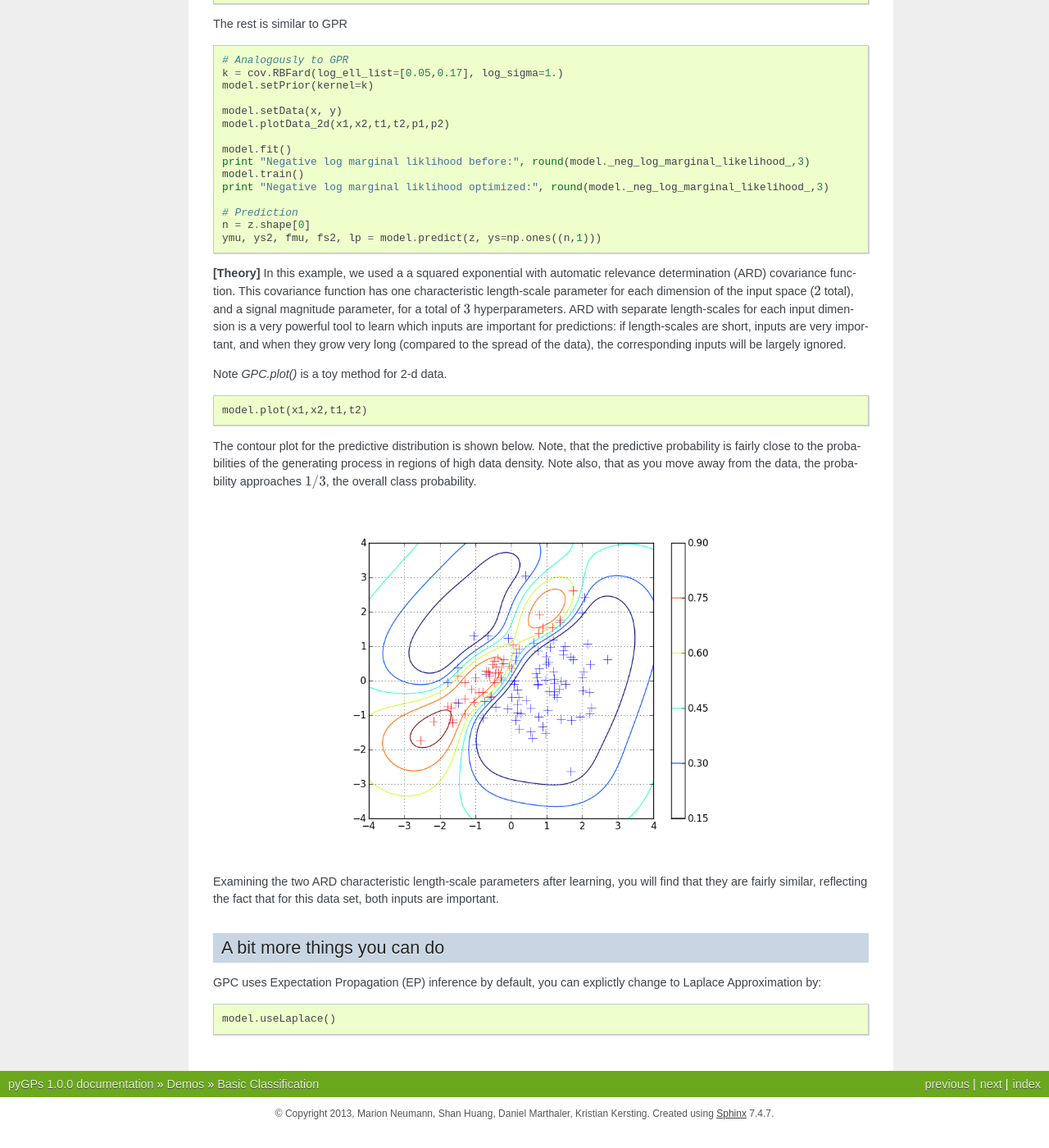
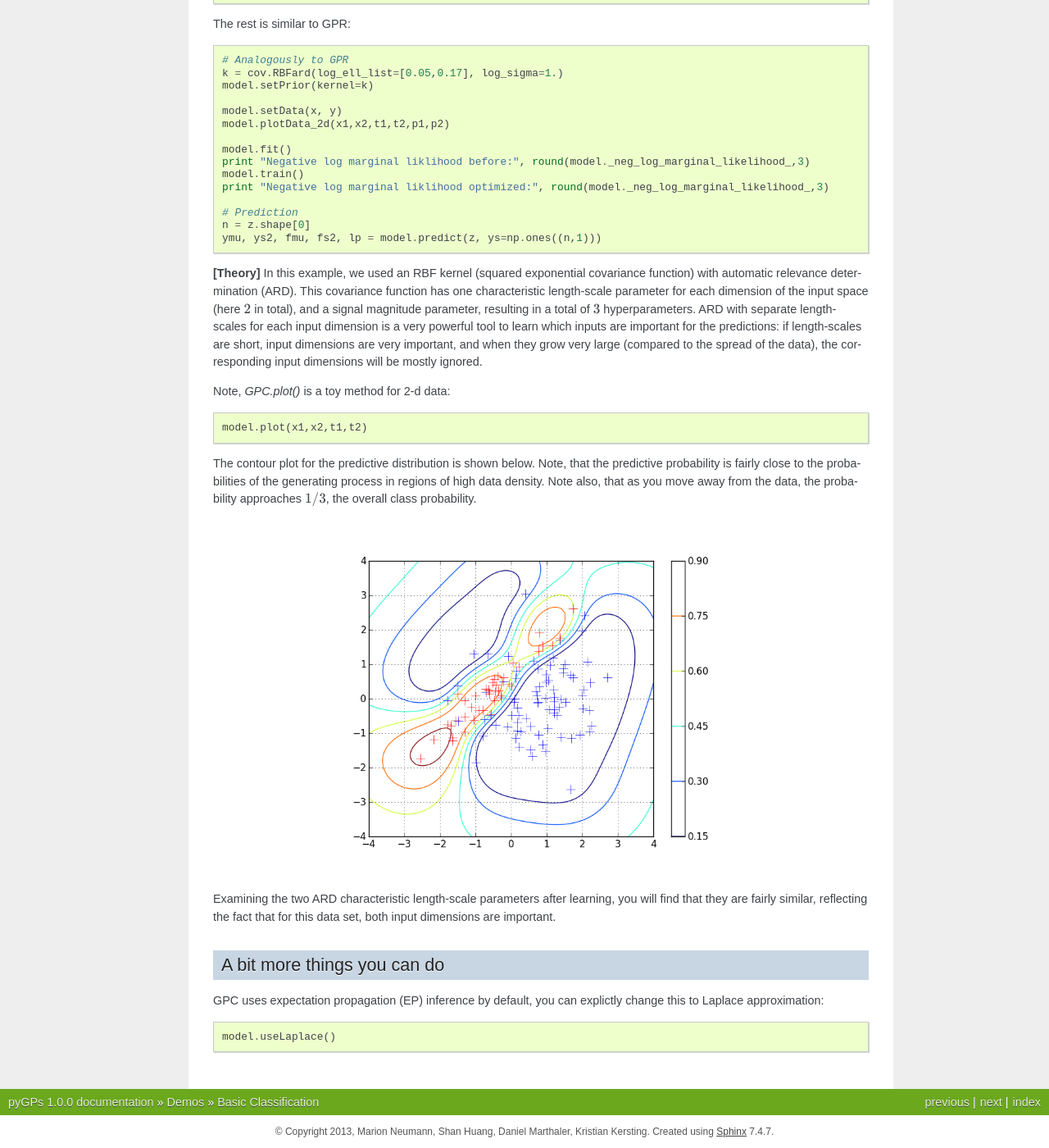
Before and after one commit to marionmari/pyGPs, a Sphinx documentation site: the page built from doc/source/GPC.rst, in a window 1280 px wide and 1400 px high, scrolled down 1465 px. Shown: the whole window at 82% size. Built offline with Sphinx 7.4.7, drawn with Linux system fonts in a browser that asks for light colours; formulas are drawn with MathJax 3; before the commit the page ends 2843 px from its top, so only the background shows below that; some of the changed text lies outside the part shown.

Commit message:
editing documentation up to Basic Classification (incl) ctd

```diff
--- a/doc/source/GPC.rst
+++ b/doc/source/GPC.rst
@@ -21,9 +21,9 @@ First we import the data (so that it exactly matches the example in GPML)::
 	p1 = demoData['p1']          # prior for class 1 (with label -1)
 	p2 = demoData['p2']          # prior for class 2 (with label +1)
 
-:math:`120` data points are generated from two Gaussians with different means and covariances. One Gaussian is isotropic and contains
+The :math:`120` data points were generated from two Gaussians with different means and covariances. One Gaussian is isotropic and contains
 :math:`2/3` of the data (blue), the other is highly correlated and contains :math:`1/3` of the points (red).
-Note, that the labels for the targets are :math:`\pm 1` (and not :math:`0/1`).
+Note, that the labels for the targets are specified to be :math:`\pm 1` (and not :math:`0/1`).
 
 In the plot, we superimpose the data points with the posterior equi-probability contour lines for the probability of the second class
 given complete information about the generating mechanism.
@@ -44,15 +44,16 @@ Again, lets see the simplest use of gp classification at first ::
 	model.train(x, y)            # optimize hyperparamters (default optimizer: single run minimize)
 	model.predict(z)             # predict test cases
 
-Note the inference is done by done with the Expectation Propagation (EP) by deault. We also support Laplacian Approximation inference, see example below.
+Note, that inference is done via expectation propagation (EP) approximation by deault. How to set inference to Laplace approximation, see :ref:`more_on_GPC`.
+
 
 Second example -> GP classification
 ------------------------------
-So we first state the model to be gp classification now ::
+So we first state the model to be :math:`GP` classification now::
 
     model = gp.GPC()
 
-The rest is similar to GPR ::
+The rest is similar to GPR::
 
 	# Analogously to GPR
 	k = cov.RBFard(log_ell_list=[0.05,0.17], log_sigma=1.)
@@ -71,14 +72,14 @@ The rest is similar to GPR ::
 	ymu, ys2, fmu, fs2, lp = model.predict(z, ys=np.ones((n,1)))
 
 **[Theory]**
-In this example, we used a a squared exponential with automatic relevance determination (ARD) covariance function. This covariance function has one
-characteristic length-scale parameter for each dimension of the input space (:math:`2` total), and a signal magnitude parameter, for
+In this example, we used an RBF kernel (squared exponential covariance function) with automatic relevance determination (ARD). This covariance function has one
+characteristic length-scale parameter for each dimension of the input space (here :math:`2` in total), and a signal magnitude parameter, resulting in
 a total of :math:`3` hyperparameters. ARD with separate length-scales for each input dimension is a very powerful tool to learn which
-inputs are important for predictions: if length-scales are short, inputs are very important, and when they grow very long
-(compared to the spread of the data), the corresponding inputs will be largely ignored.
+inputs are important for the predictions: if length-scales are short, input dimensions are very important, and when they grow very large
+(compared to the spread of the data), the corresponding input dimensions will be mostly ignored.
 
 
-Note *GPC.plot()* is a toy method for 2-d data. ::
+Note, *GPC.plot()* is a toy method for 2-d data::
 
 	model.plot(x1,x2,t1,t2)
 
@@ -93,10 +94,12 @@ away from the data, the probability approaches :math:`1/3`, the overall class pr
    :scale: 70 %
 
 Examining the two ARD characteristic length-scale parameters after learning, you will find that they are fairly similar, reflecting the fact
-that for this data set, both inputs are important.
+that for this data set, both input dimensions are important.
+
+.. _more_on_GPC:
 
 A bit more things you can do
 ----------------------
-GPC uses Expectation Propagation (EP) inference by default, you can explictly change to Laplace Approximation by: ::
+GPC uses expectation propagation (EP) inference by default, you can explictly change this to Laplace approximation: ::
 
     model.useLaplace()
--- a/doc/source/GPR.rst
+++ b/doc/source/GPR.rst
@@ -1,7 +1,7 @@
 Basic Regression
 =========================
 
-The code shown in this tutorial can be executed by running */pyGPs/Demo/demo_GPR.py*
+The code shown in this tutorial can be executed by running *pyGPs/Demo/demo_GPR.py*
 
 This demo will not only introduce the regression model, it also provides the general insight of how to use the package. This general information will not be repeated in the other demos.
 
--- a/doc/source/GPR_FITC.rst
+++ b/doc/source/GPR_FITC.rst
@@ -1,7 +1,7 @@
 Sparse Regression
 =========================
 
-The code shown in this tutorial can be obtained by running */pyGPs/Demo/demo_GPR_FITC.py*
+The code shown in this tutorial can be obtained by running *pyGPs/Demo/demo_GPR_FITC.py*
 This demo is more or less similar to the demo of FITC classification.
 
 First example -> default inducing points
```
Also changed, not shown: other parts of doc/source/GPC.rst (+2 -2 lines), 11 other files.
